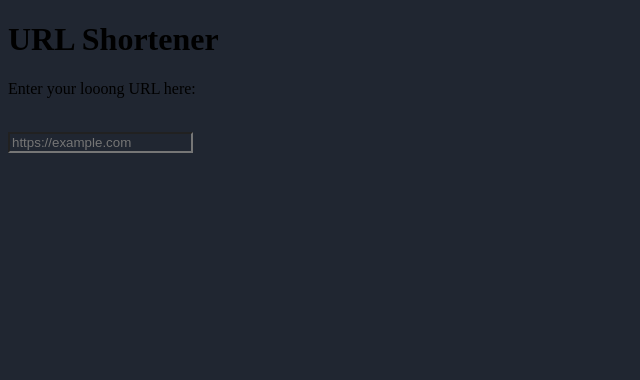
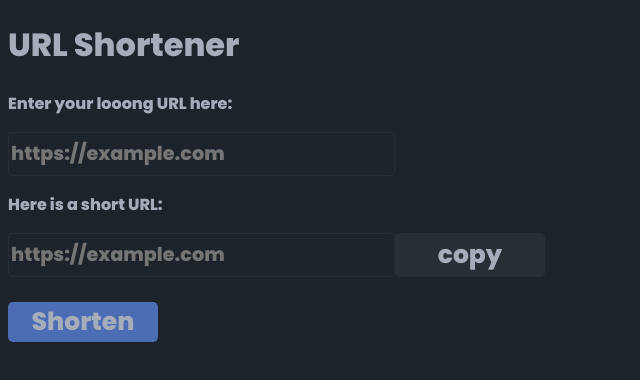
Before and after one commit to ImadNait/URL-Shortener, a website: page public/index.html in a window 1280 px wide. Shown: the whole page, without its empty margins (0-640 px from the left). Drawn offline with Linux system fonts and the light colour scheme; a web font is replaced by a local one.

Commit message:
updating

```diff
--- a/package.json
+++ b/package.json
@@ -14,6 +14,10 @@
     "typescript": "^5.0.0"
   },
   "dependencies": {
-    "elysia": "^1.2.6"
+    "@types/mongoose": "^5.11.97",
+    "@types/shortid": "^2.2.0",
+    "elysia": "^1.2.8",
+    "mongoose": "^8.9.2",
+    "shortid": "^2.2.16"
   }
 }
--- a/public/index.html
+++ b/public/index.html
@@ -3,32 +3,69 @@
 <head>
     <meta charset="UTF-8">
     <meta name="viewport" content="width=device-width, initial-scale=1.0">
+    <link rel="preconnect" href="https://fonts.googleapis.com">
+<link rel="preconnect" href="https://fonts.gstatic.com" crossorigin>
+<link href="https://fonts.googleapis.com/css2?family=IBM+Plex+Mono:ital,wght@0,100;0,200;0,300;0,400;0,500;0,600;0,700;1,100;1,200;1,300;1,400;1,500;1,600;1,700&family=Irish+Grover&family=Poppins:ital,wght@0,100;0,200;0,300;0,400;0,500;0,600;0,700;0,800;0,900;1,100;1,200;1,300;1,400;1,500;1,600;1,700;1,800;1,900&display=swap" rel="stylesheet">
     <title>Url shortener</title>
 </head>
 <body>
     <div class="main">
     <h1>URL Shortener</h1>
 
-    <form action="/signup" method="post">
+    <form action="/shorter" method="post">
     <div class="input">
     <p>Enter your looong URL here:</p>
-    <br>
-    <input type="text" placeholder="https://example.com">
+    <input type="url" placeholder="https://example.com" name="fullUrl" required>
+    <p>Here is a short URL:</p>
     </div>
     <div class="output">
-
-
+    <input type="url" placeholder="https://example.com" readonly>
+    <button>copy</button>
     </div>
+    <br>
+    <button type="submit">Shorten</button>
     </form>
 
     </div>
     <style>
     *{
-    background-color: #202631;
+    background-color: #1d232a;
+    color: #a6adba;
+    font-family: "Poppins", serif;
+    font-weight: 800;
+    font-style: normal;
+    }
+    input{
+    border: 1px #282e35 solid ;
+    border-radius: 5px;
+    min-width: 200px;
+    min-height: 40px;
+    font-size:larger;
+    }
+    input:hover{
+    border-color: white;
+    transition: 0.5s ease;
+    }
+    button{
+    border-radius: 5px;
+    background-color: rgb(76, 109, 180);
+    border: none;
+    min-width: 150px;
+    min-height: 40px;
+    font-size:25px;
+    }
+    button:hover{
+    background-color: #282e35;
+    transition: 50ms ease-in;
+    }
+    .output{
+        display: flex;
+        flex-direction: row;
+    }
+    .output button{
+    background-color: #282e35;
+    }
 
-
-
-    }
     </style>
 </body>
 </html>
```
Also changed, not shown: database/schema.ts (added, +24 -0 lines), index.ts (+19 -5 lines), 1 other file.
